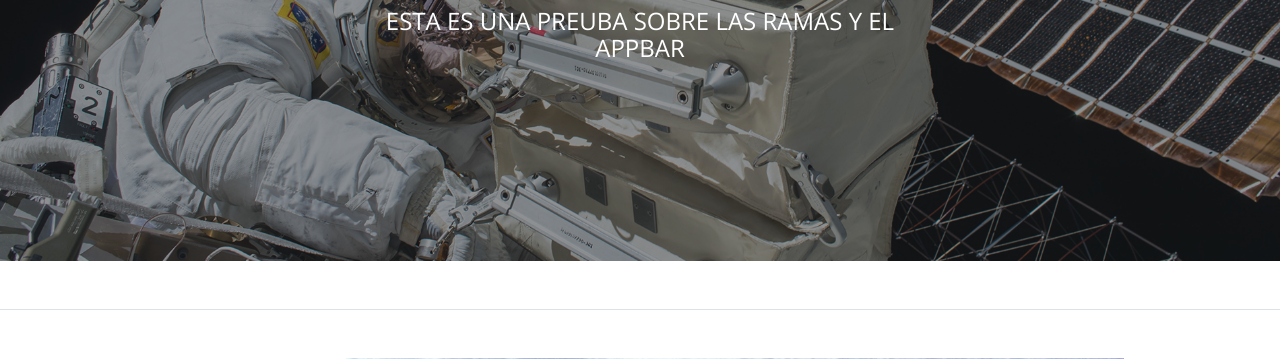
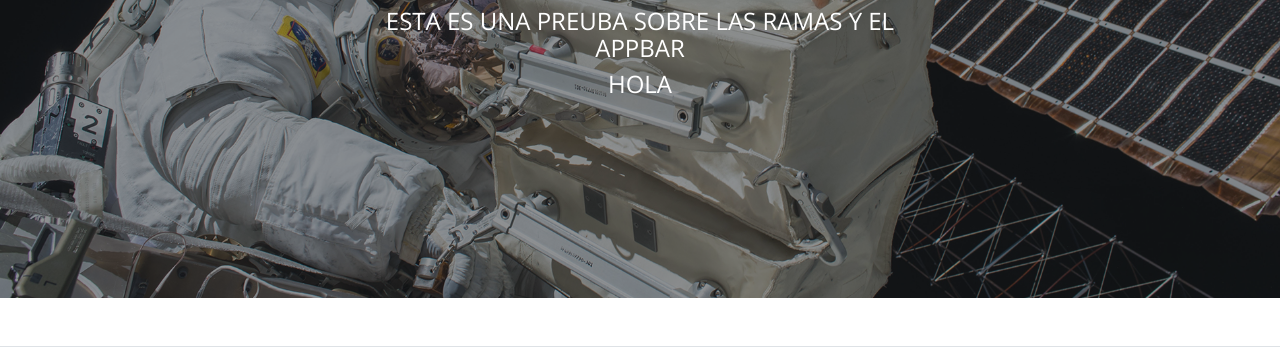
Before and after one commit to Zentrx2120/Intro_GitHub, a PHP site: page / in a window 1280 px wide. Shown: the part 334-693 px from the top of the page. Run offline with PHP 8.4, Linux system fonts and the light colour scheme; some libraries are stand-ins or nearby versions.

Commit message:
Hola en el indice

```diff
--- a/index.php
+++ b/index.php
@@ -20,6 +20,7 @@ deserunt mollit anim id est laborum. -->
                             <h1>Rama AppBar3</h1>
                             <span class="subheading">Creo</span>
                             <span class="subheading">Esta es una preuba sobre las ramas y el AppBar</span>
+                            <span class="subheading">Hola</span>
                         </div>
                     </div>
                 </div>
```
